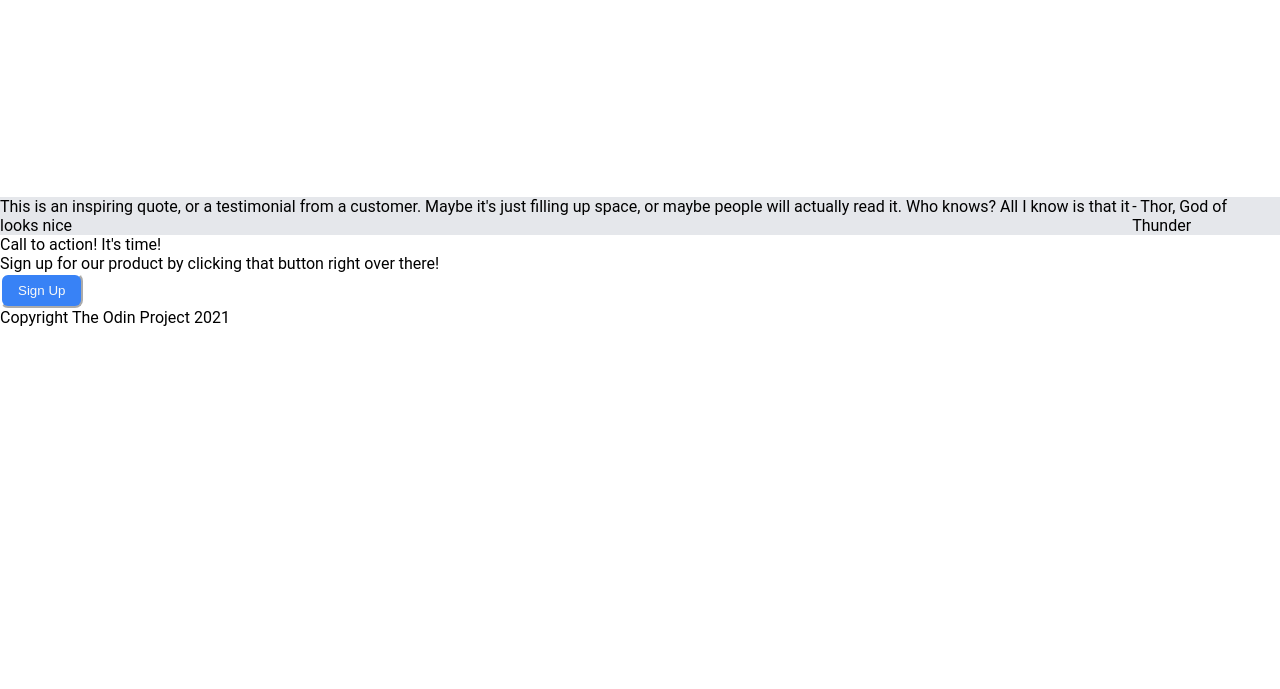
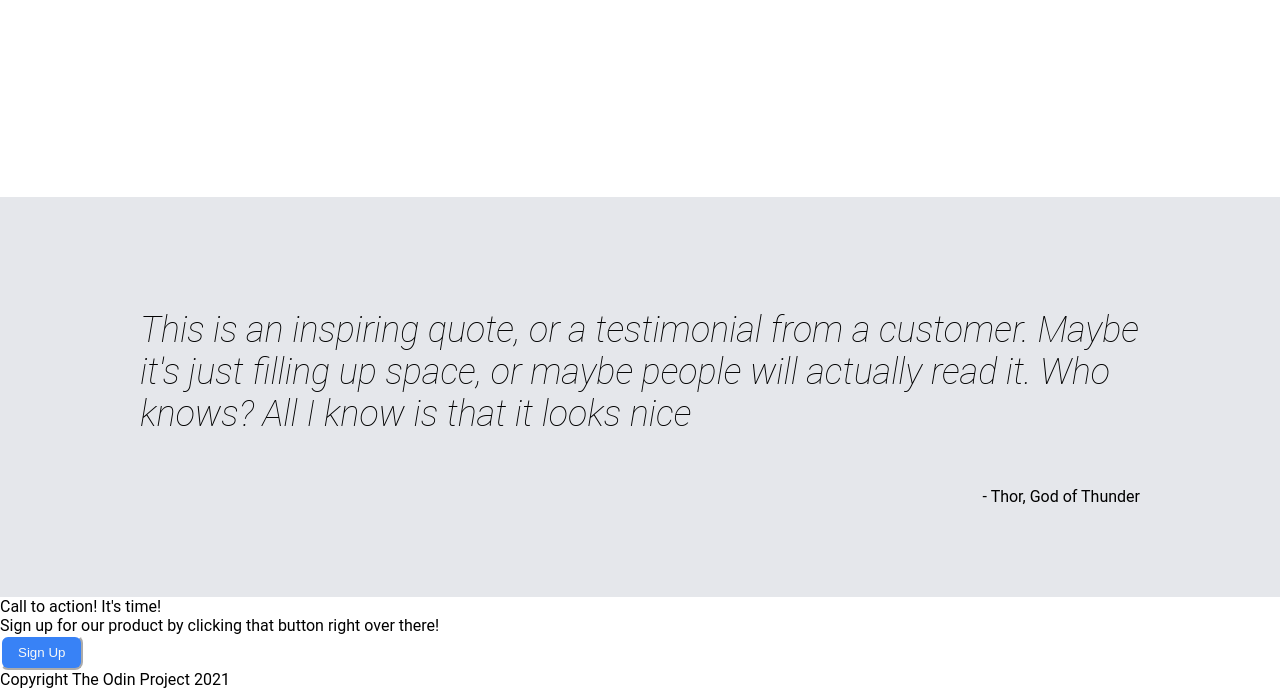
Before and after one commit to a13x612/landing-page, a plain HTML site: page index.html in a window 1280 px wide. Shown: the part 1027-1716 px from the top of the page. Before the commit the page ends 1354 px from the top, so only its background shows below. Drawn offline with Linux system fonts and the light colour scheme.

Commit message:
Style quote section

```diff
--- a/index.html
+++ b/index.html
@@ -49,8 +49,8 @@
         </div>
 
     <div class="quote-section">
-        <div class="quote">This is an inspiring quote, or a testimonial from a customer. Maybe it's just filling up space, or maybe people will actually read it. Who knows? All I know is that it looks nice</div>
-        <div class="quote-writer">- Thor, God of Thunder</div>
+        <p class="quote">This is an inspiring quote, or a testimonial from a customer. Maybe it's just filling up space, or maybe people will actually read it. Who knows? All I know is that it looks nice</p>
+        <p class="quote-writer">- Thor, God of Thunder</p>
     </div>
 
     <div class="cta-section">
--- a/style.css
+++ b/style.css
@@ -54,7 +54,6 @@ a {
     padding-left: 200px;
     padding-right: 200px;
     padding-bottom: 100px;
-
 }
 
 .hero-text {
@@ -93,5 +92,19 @@ button {
 .quote-section {
     display: flex;
     justify-content: center;
+    align-items: center;
     background-color: #E5E7EB;
+    height: 400px;
+    flex-direction: column;
 }
+    .quote {
+        font-size: 36px;
+        width: 1000px;
+        font-weight: 200;
+        font-style: italic;
+    }
+
+    .quote-writer {
+        width: 1000px;
+        text-align: right;
+    }
```
